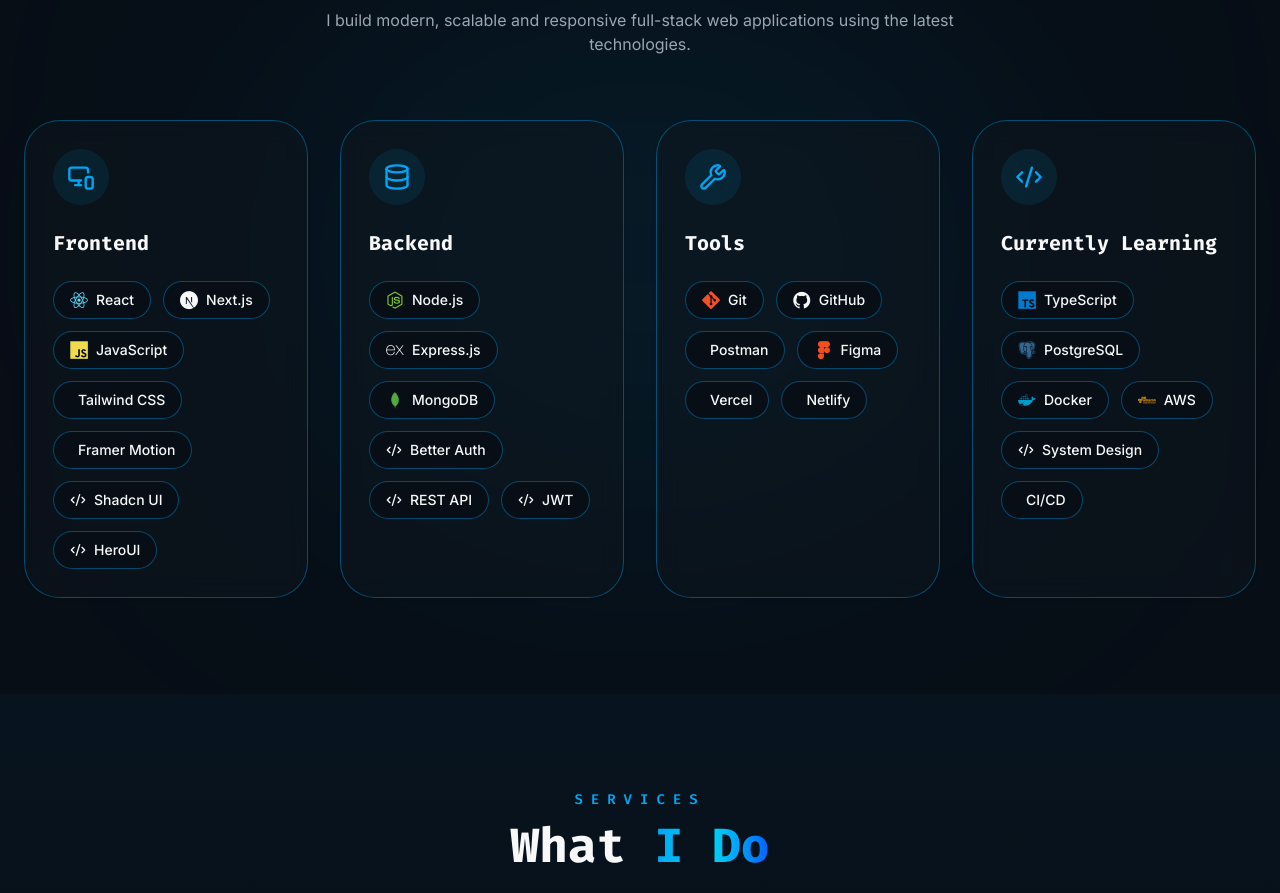
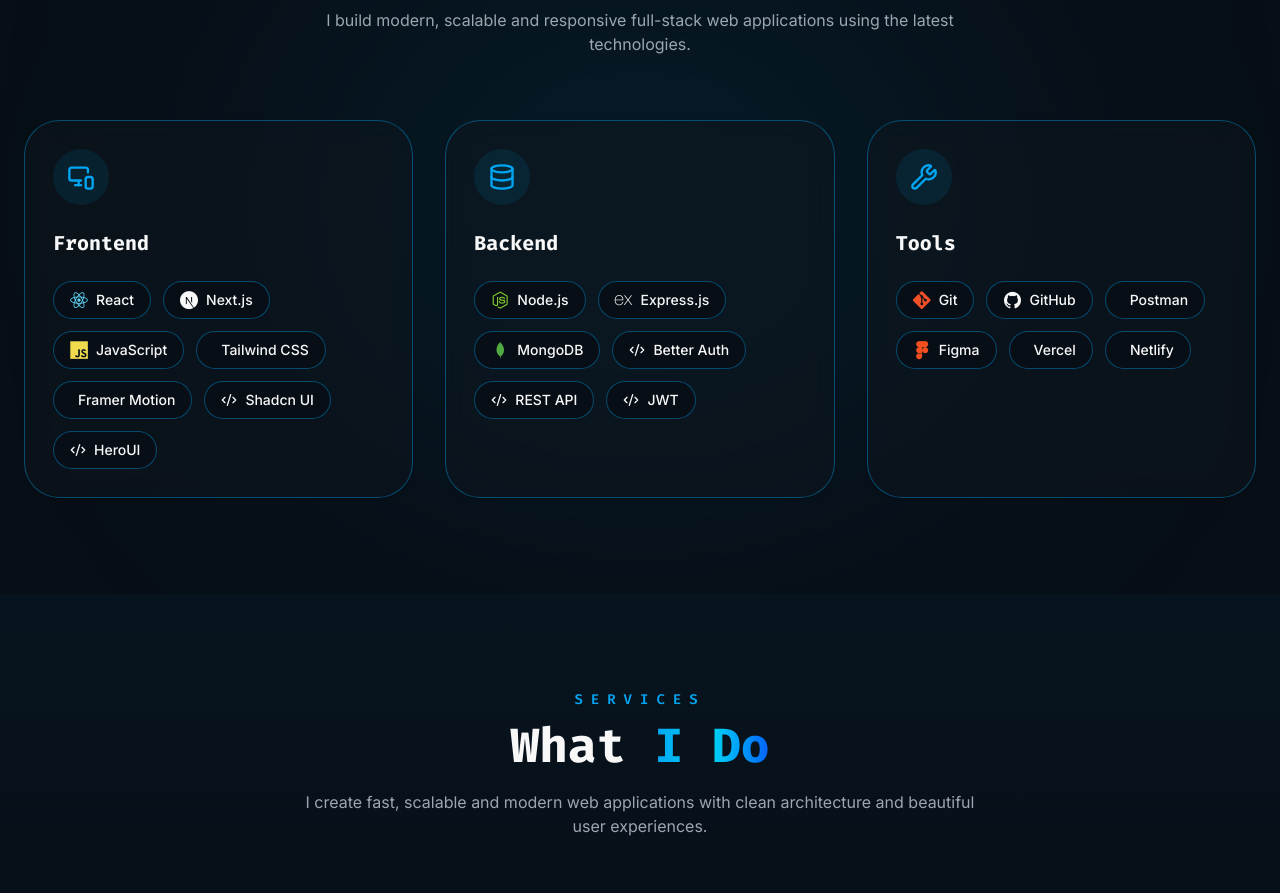
Before and after one commit to Mezba-Morsalin/mezba-morsalin-portfolio, a Next.js app: page / in a window 1280 px wide. Shown: the part 2640-3533 px from the top of the page. Built offline with nearby package versions, Linux system fonts and the light colour scheme.

Commit message:
Ui Changed in SKills

```diff
--- a/src/components/Project.jsx
+++ b/src/components/Project.jsx
@@ -63,7 +63,7 @@ const projects = [
   ],
   github:
     "https://github.com/Mezba-Morsalin/Assignment-08-Sun-Cart",
-  live: "https://assignment-08-sun-cart-red.vercel.app",
+  live: "https://sun-cart-red.vercel.app",
 },
 ];
 
--- a/src/components/Skills.jsx
+++ b/src/components/Skills.jsx
@@ -48,21 +48,23 @@ const skillCategories = [
       { name: "Netlify", icon: "devicon-netlify-plain colored" },
     ],
   },
-  {
-    title: "Currently Learning",
-    icon: Code2,
-    skills: [
-      { name: "TypeScript", icon: "devicon-typescript-plain colored" },
-      { name: "PostgreSQL", icon: "devicon-postgresql-plain colored" },
-      { name: "Docker", icon: "devicon-docker-plain colored" },
-      {
-        name: "AWS",
-        icon: "devicon-amazonwebservices-plain-wordmark colored",
-      },
-      { name: "System Design", icon: null },
-      { name: "CI/CD", icon: "devicon-githubactions-plain colored" },
-    ],
-  },
+  // {
+  //   title: "Currently Learning",
+  //   icon: Code2,
+  //   skills: [
+  //     { name: "TypeScript", icon: "devicon-typescript-plain colored" },
+  //     { name: "PostgreSQL", icon: "devicon-postgresql-plain colored" },
+  //     { name: "Nest.js", icon: "devicon-nestjs-plain colored" },
+  //     { name: "Docker", icon: "devicon-docker-plain colored" },
+  //     { name: "Prisma", icon: "devicon-prisma-plain" },
+  //     {
+  //       name: "AWS",
+  //       icon: "devicon-amazonwebservices-plain-wordmark colored",
+  //     },
+  //     { name: "Nginx", icon: "devicon-nginx-plain colored" },
+  //     { name: "CI/CD", icon: "devicon-githubactions-plain colored" },
+  //   ],
+  // },
 ];
 
 const container = {
@@ -129,7 +131,7 @@ export default function Skills() {
           initial="hidden"
           whileInView="visible"
           viewport={{ once: true, amount: 0.2 }}
-          className="grid gap-8 md:grid-cols-2 xl:grid-cols-4"
+          className="grid gap-8 md:grid-cols-2 xl:grid-cols-3"
         >
           {skillCategories.map((category) => {
             const Icon = category.icon;
```
